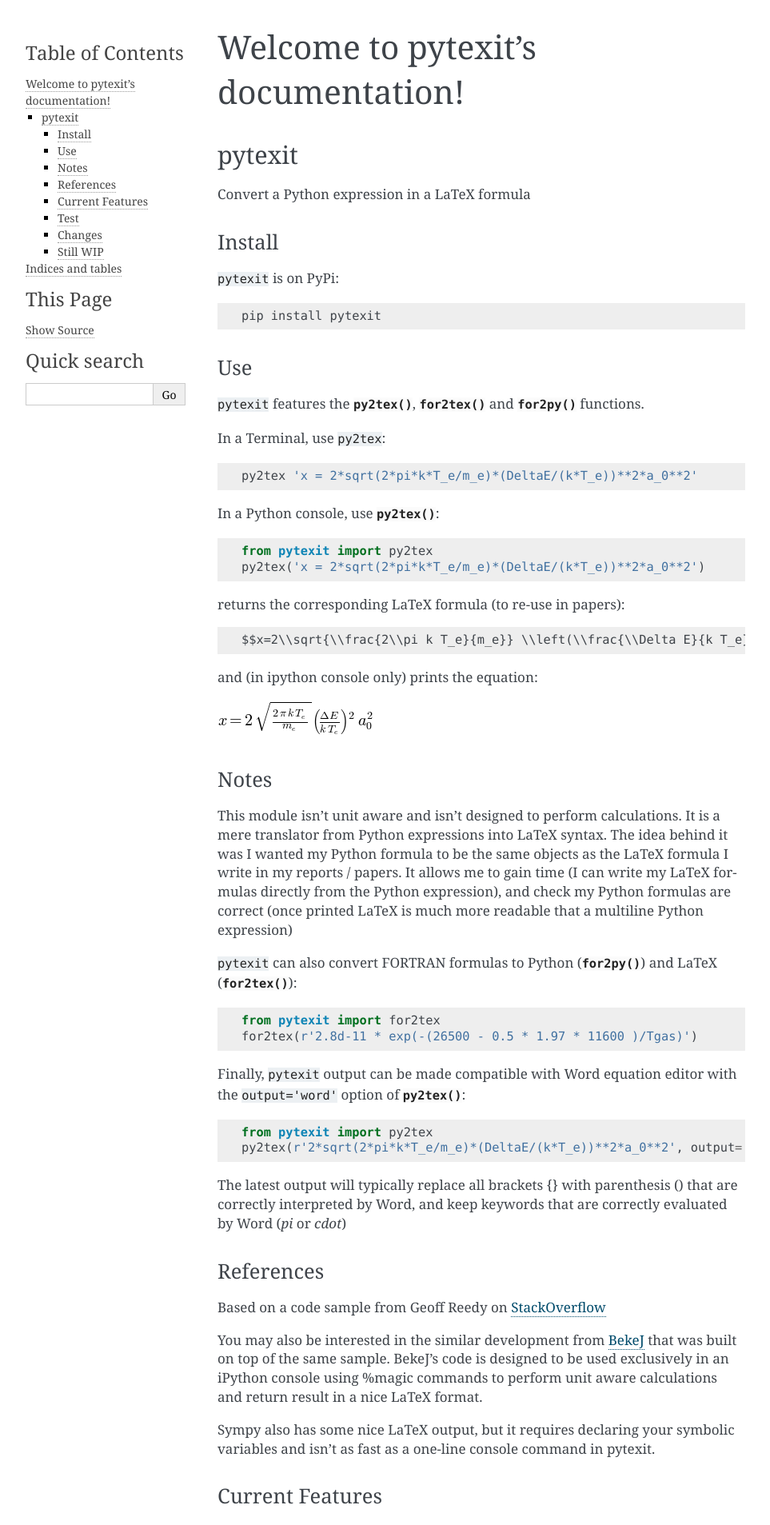
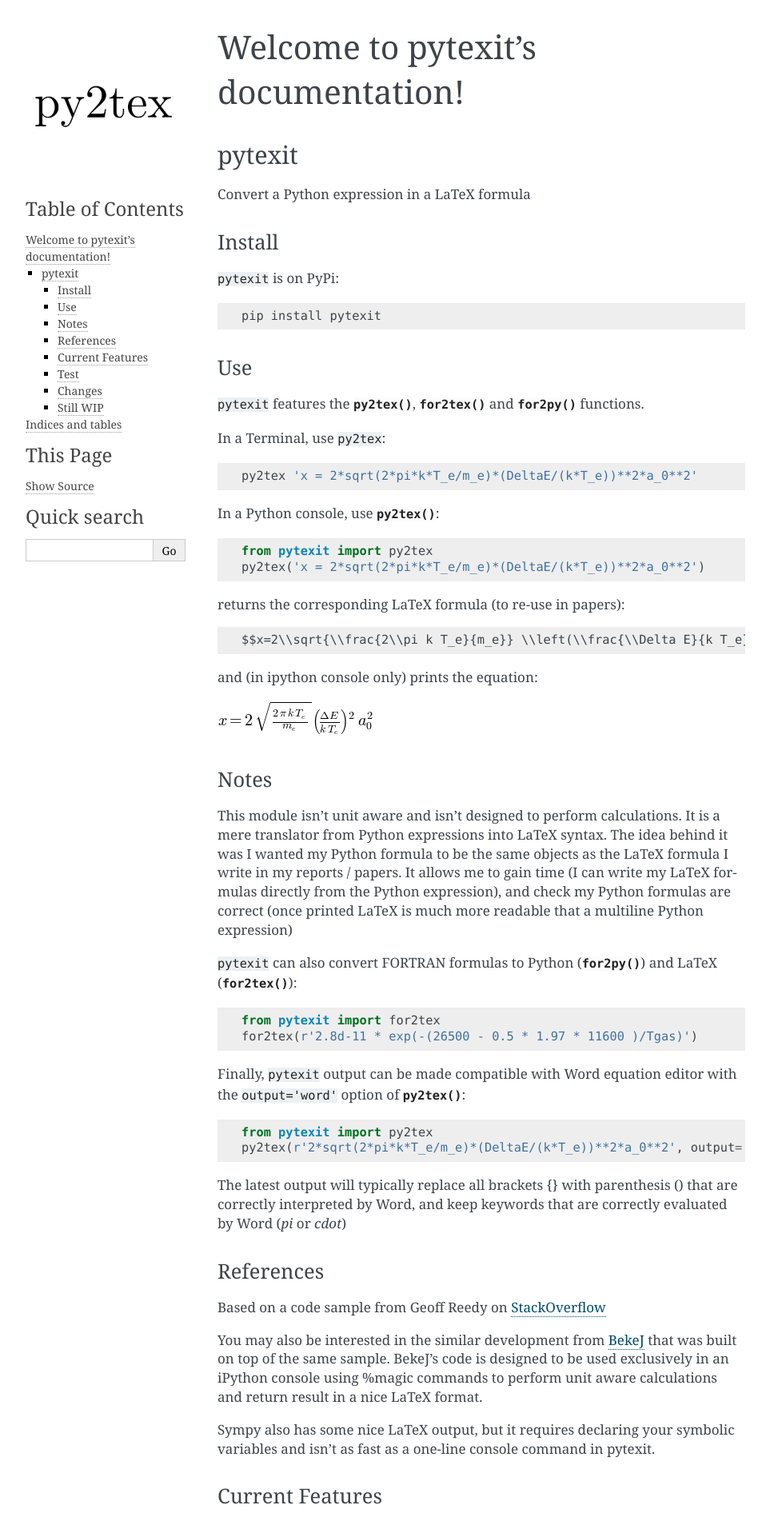
Before and after one commit to erwanp/pytexit, a Sphinx documentation site: the page built from docs/index.rst, in a window 1280 px wide. Shown: the top 1907 px of the page at 80% size, without its empty margins (148-1111 px from the left). Built offline with Sphinx 7.4.7, drawn with Linux system fonts in a browser that asks for light colours.

Commit message:
add logo

```diff
--- a/docs/conf.py
+++ b/docs/conf.py
@@ -128,7 +128,6 @@
 #
 html_theme_options = {
     'description': "Convert Python formula in LaTeX",
-    #'logo': 'radis_ico.png',
     'logo_name': True,
     'github_user': 'erwanp',
     'github_repo': 'pytexit',
@@ -140,6 +139,9 @@
     'sidebar_includehidden': False,
     }
 
+# The name of an image file (relative to this directory) to place at the top
+# of the sidebar.
+html_logo = 'py2tex.png'
 
 # Add any paths that contain custom static files (such as style sheets) here,
 # relative to this directory. They are copied after the builtin static files,
```
Also changed, not shown: docs/py2tex.png (added).
